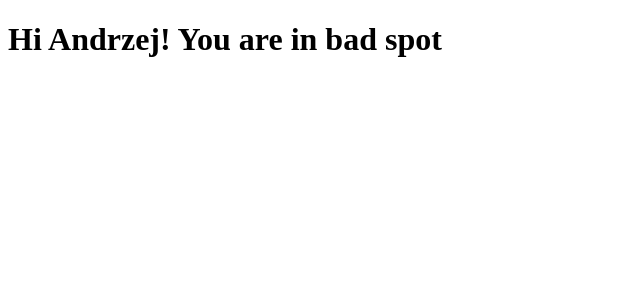
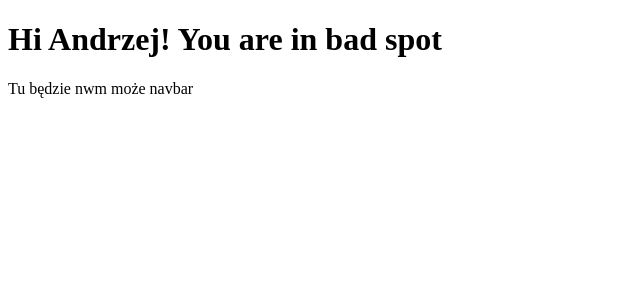
Before and after one commit to JaxPlus/TypeMessage, a React (Vite) app: page / in a window 1280 px wide. Shown: the top 300 px of the page, without its empty margins (0-640 px from the left). Built offline with nearby package versions, Linux system fonts and the light colour scheme.

Commit message:
Testowanko

```diff
--- a/src/App.tsx
+++ b/src/App.tsx
@@ -6,6 +6,10 @@ function App() {
         Hi {name}!
         You are in bad spot
       </h1>
+
+      <div>
+        <p>Tu będzie nwm może navbar</p>
+      </div>
     </>
   )
 }
```
